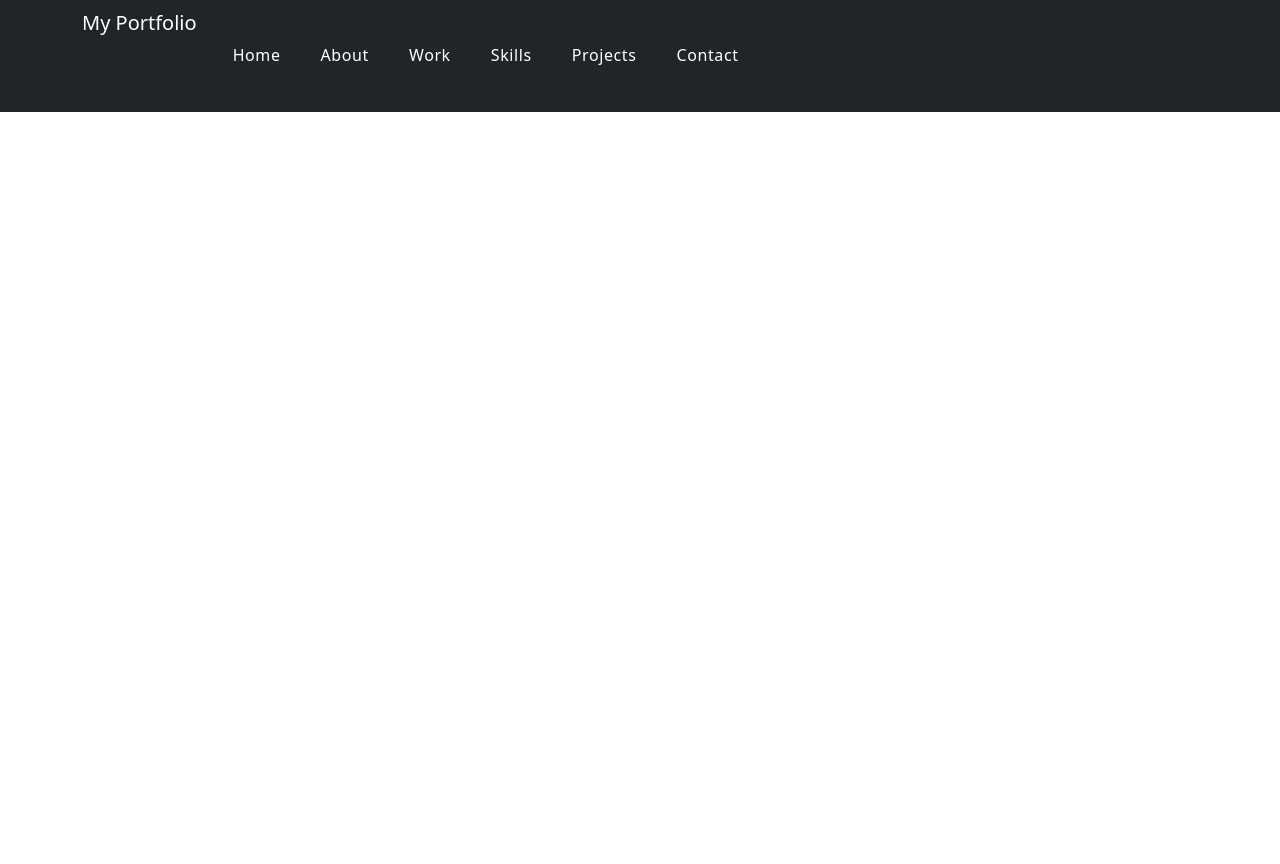
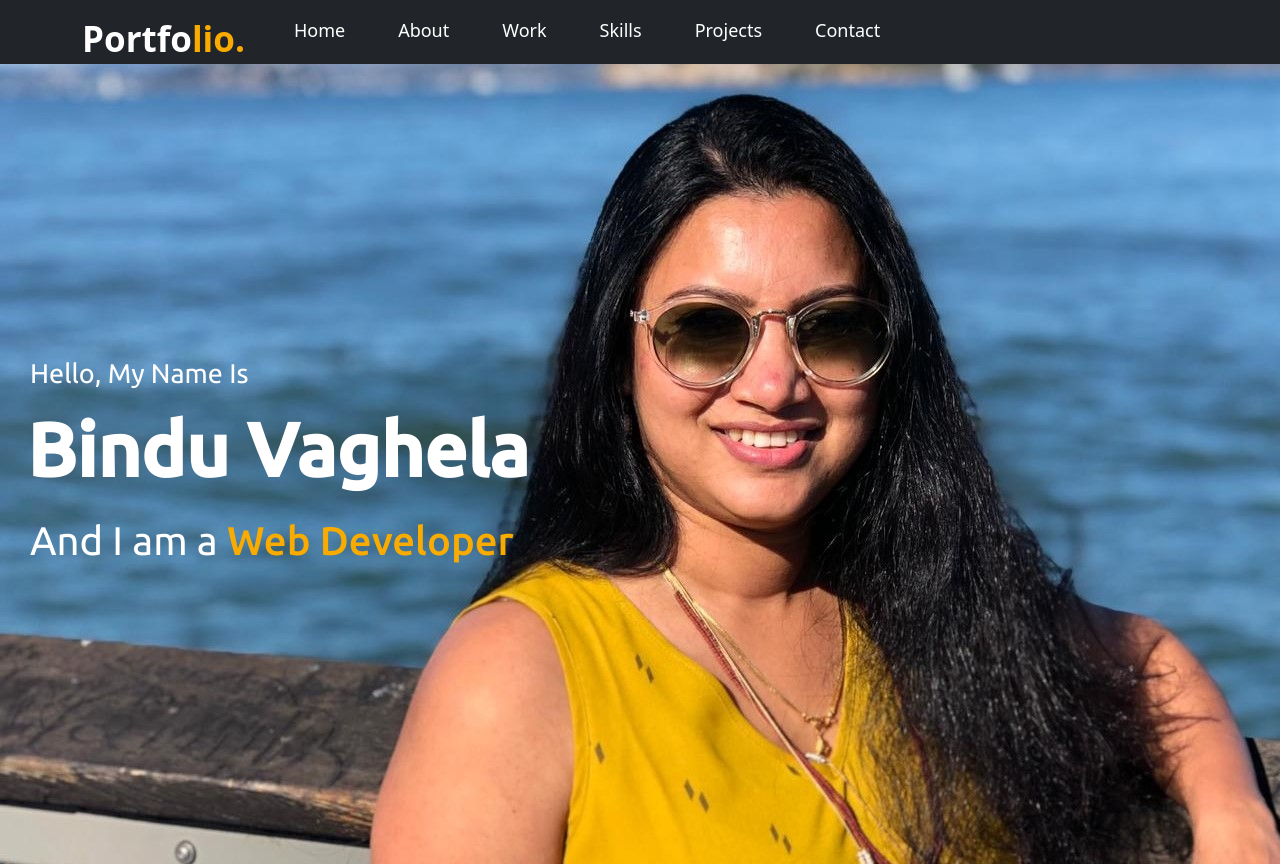
Before and after one commit to bindi-v/Portfolio_In_React, a React (Create React App) app: page / in a window 1280 px wide. Before the commit the page ends 800 px from the top, so only its background shows below. Built offline with nearby package versions, Linux system fonts and the light colour scheme.

Commit message:
added Header component and it's style

```diff
--- a/src/App.css
+++ b/src/App.css
@@ -12,20 +12,9 @@ body {
   text-align: center;
 }
 
-.App-logo {
-  height: 40vmin;
-  pointer-events: none;
-}
-
-@media (prefers-reduced-motion: no-preference) {
-  .App-logo {
-    animation: App-logo-spin infinite 20s linear;
-  }
-}
-
 .App-header {
   background-color: #282c34;
-  min-height: 100vh;
+  min-height: 80vh;
   display: flex;
   flex-direction: column;
   align-items: center;
@@ -38,26 +27,22 @@ body {
   color: #61dafb;
 }
 
-@keyframes App-logo-spin {
-  from {
-    transform: rotate(0deg);
-  }
-  to {
-    transform: rotate(360deg);
-  }
+.navbar-brand {
+  max-width: 15.25rem;
+  height: 3rem !important;
+  color: var(--primary-white) !important;
+}
+.navbar a.logo {
+  color: #fff;
+  font-size: 35px;
+  font-weight: 600;
+  padding-bottom: 10px;
+}
+.navbar a.logo span{
+  color: var(--primary-orange);
+  transition: all 0.3s ease;
 }
 
-.navbar-brand {
-  max-width: 17.25rem;
-  padding: 0 !important;
-  height: 6rem !important;
-  color: var(--primary-white) !important;
-}
-nav a.nav-link {
-  font-weight: 500;
-  letter-spacing: 0.6px;
-  cursor: pointer;
-}
 nav ul li {
 text-transform: bold;
 }
@@ -68,6 +53,21 @@ text-transform: bold;
   border-bottom: 3px solid var(--primary-dark);
 }
 
+.navbar-nav li a.nav-link{
+  list-style: none;
+  display: inline-block;
+}
+.navbar-nav li a.nav-link{
+  font-size: 18px;
+  color: #fff;
+  font-weight: 500;
+  margin-left: 25px;
+  transition: color 0.3s ease;
+}
+.navbar-nav li a:hover{
+  color: var(--primary-orange);
+}
+
 .navbar-nav > li > a.active, .navbar-nav > li > a.active:focus {
   border-bottom: 3px solid var(--primary-orange);
 }
@@ -75,3 +75,33 @@ text-transform: bold;
 .navbar-nav > li > a:hover {
   border-bottom: 3px solid var(--primary-orange);
 }
+
+/*--------------------HEADER STYLE---------------------*/
+.home {
+  display: flex;
+  background: url("./assets/my_pic2.jpg") no-repeat;
+  height: 100vh;
+  color: #fff;
+  min-height: 500px;
+  font-family: 'Ubuntu', sans-serif;
+
+}
+.home .max-width {
+  margin: auto 0 auto 30px;
+}
+.home .home-content .text-1{
+  font-size: 27px;
+}
+.home .home-content .text-2{
+  font-size: 75px;
+  font-weight: 600;
+  margin-left: -3px;
+}
+.home .home-content .text-3{
+  font-size: 40px;
+  margin: 5px 0;
+}
+.home .home-content .text-3 span{
+  color: var(--primary-orange);
+  font-weight: 500;
+}
--- a/src/App.js
+++ b/src/App.js
@@ -2,9 +2,14 @@
 import './App.css';
 import "bootstrap/dist/css/bootstrap.min.css";
 import Navbar from './components/Navbar';
+import Header from "./components/Header";
+
 function App() {
   return (
+    <>
     <Navbar />
+    <Header />
+    </>
   );
 }
 
--- /dev/null
+++ b/src/components/Header.js
@@ -0,0 +1,18 @@
+import React from 'react';
+
+const Header = () => {
+    return (
+        <div className="home">
+        <div className="max-width">
+            <div className="home-content">
+                <div className="text-1">Hello, My Name Is </div>
+                <div className="text-2">Bindu Vaghela</div>
+                <div className="text-3">And I am a<span> Web Developer</span></div>
+
+            </div>
+        </div>
+        </div>
+    )
+}
+
+export default Header
--- a/src/components/Navbar.js
+++ b/src/components/Navbar.js
@@ -6,12 +6,12 @@ export const Navbar = () => {
     return (
         <nav className="navbar navbar-expand-lg navbar-light bg-dark">
   <div className="container">
-    <a className="navbar-brand" href="#">My Portfolio</a>
+    <a className="navbar-brand logo" href="#">Portfo<span>lio.</span></a>
     <button className="navbar-toggler" type="button" data-bs-toggle="collapse" data-bs-target="#navbarSupportedContent" aria-controls="navbarSupportedContent" aria-expanded="false" aria-label="Toggle navigation">
       <FontAwesomeIcon icon={faBars} style={{ color: "#fff"}} />
     </button>
     <div className="collapse navbar-collapse" id="navbarSupportedContent">
-      <ul className="navbar-nav ml-auto ">
+      <ul className="navbar-nav ">
         <li className="nav-item active">
           <a className="nav-link" href="#">Home<span className="sr-only"></span></a>
         </li>
```
Also changed, not shown: src/assets/My_Img.jpeg (added), src/assets/my_pic2.jpg (added), src/components/Footer.js (added).
